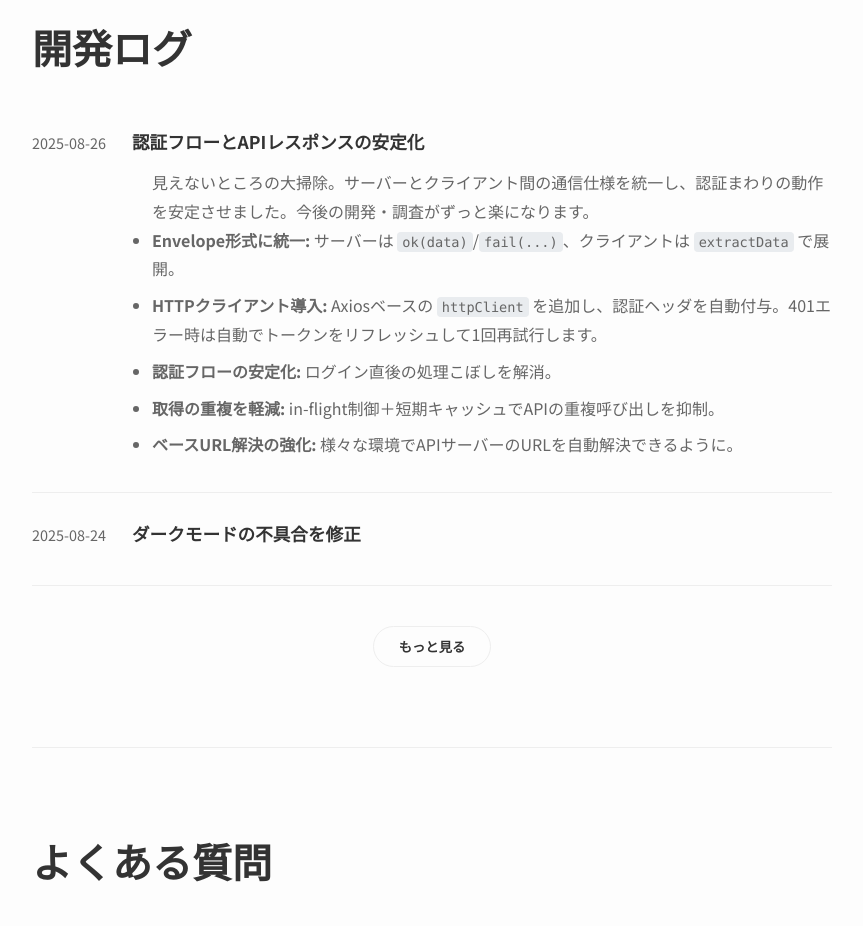
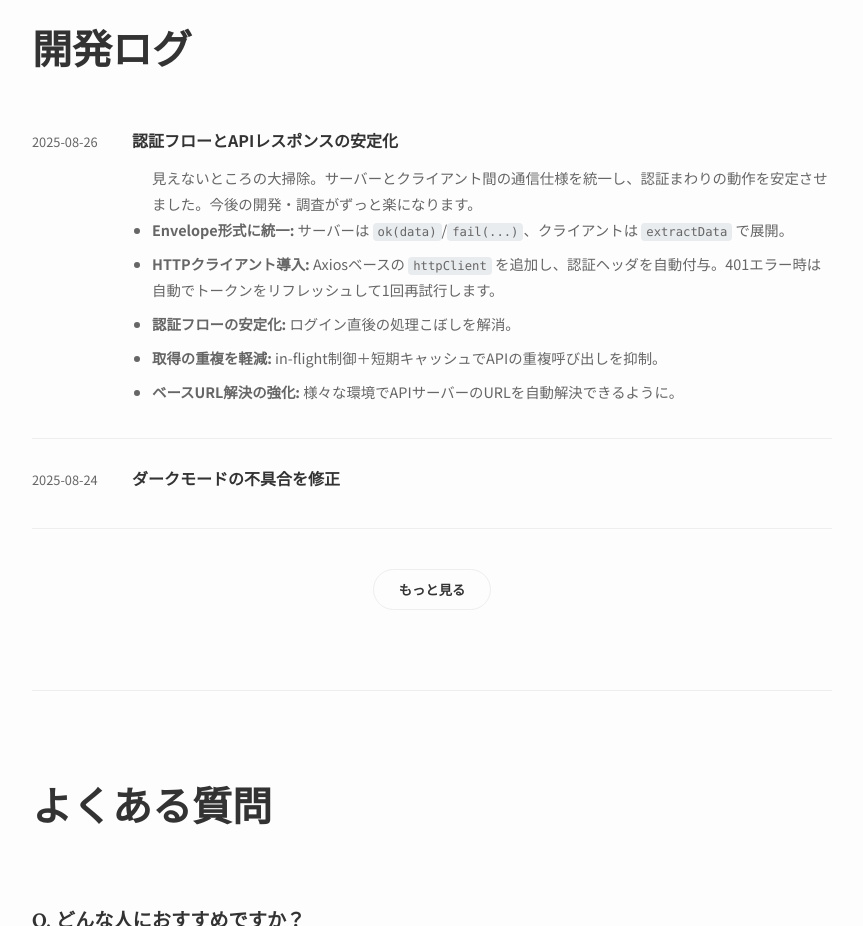
Before and after one commit to MediMadhi/agentory-pages, a plain HTML site: page index.html in a window 1280 px wide. Shown: the part 2600-3526 px from the top of the page, without its empty margins (208-1071 px from the left). Drawn offline with Linux system fonts and the light colour scheme.

Commit message:
modified: development log 2

```diff
--- a/style.css
+++ b/style.css
@@ -193,14 +193,14 @@ section h2 {
 }
 
 .log-date {
-    font-size: 0.9rem;
+    font-size: 0.8rem;
     color: var(--subtle-text-color);
     min-width: 80px;
 }
 
 .log-title {
     font-family: var(--body-font);
-    font-size: 1.1rem;
+    font-size: 1rem;
     font-weight: 700;
     margin: 0;
 }
@@ -208,6 +208,7 @@ section h2 {
 .log-body {
     padding-left: 100px; /* log-date width + gap */
     color: var(--subtle-text-color);
+    font-size: 0.9rem;
 }
 
 .log-body p,
```
